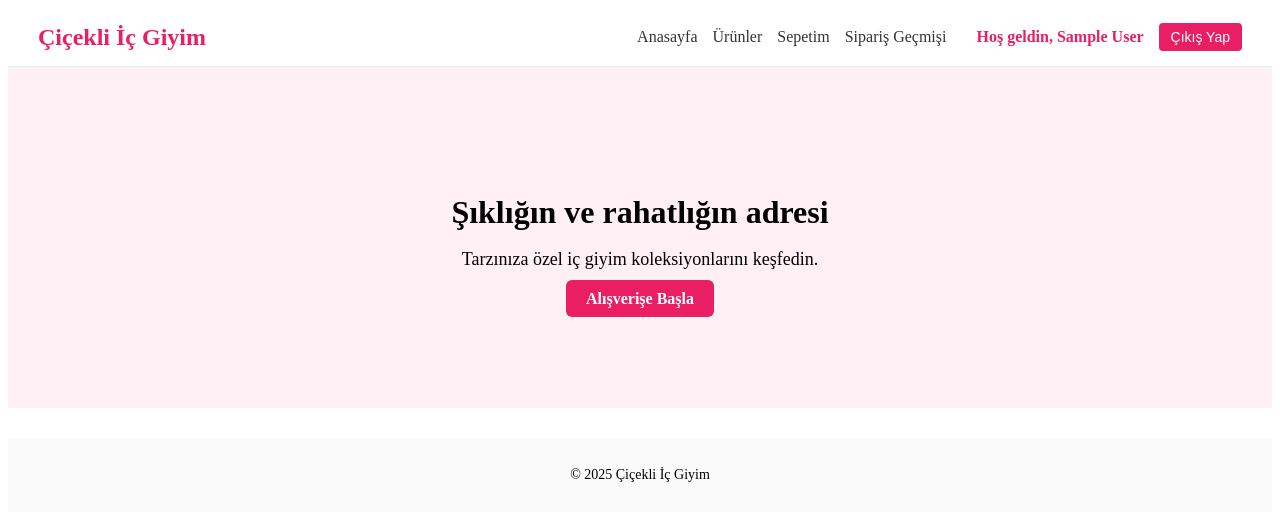
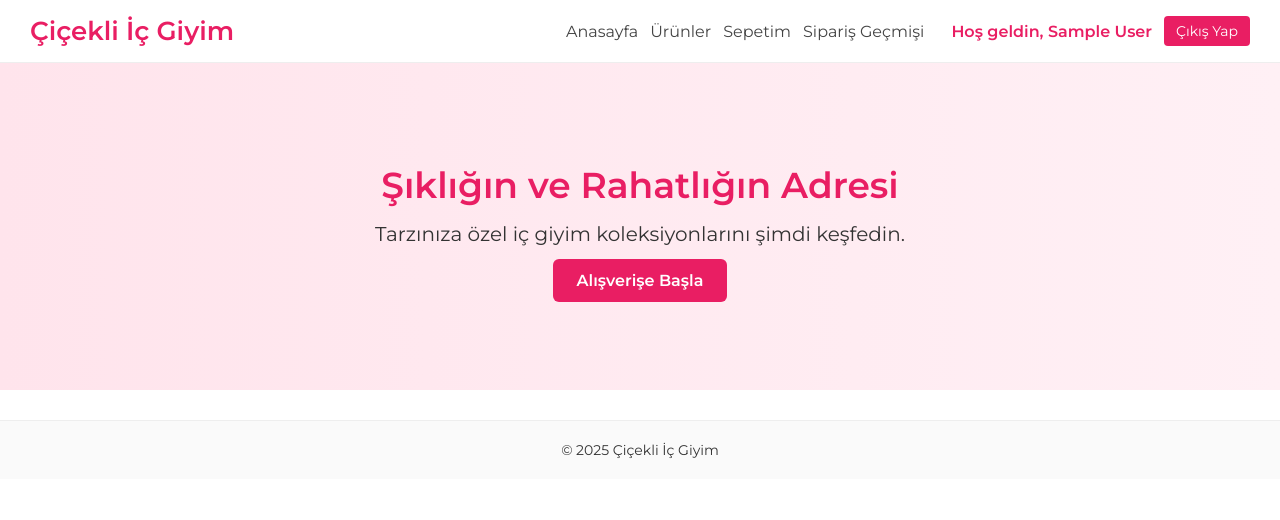
Before and after one commit to Cicekliicgiyim/cicekli-ic-giyim, a plain HTML site: page pages/index.html in a window 1280 px wide. Drawn offline with Linux system fonts and the light colour scheme; files that its build step writes are made by us from their sources; sample sign-in values are in the browser's storage; files whose address does not match are found by name.

Commit message:
index.html ve style.css güncellendi - modern tasarım eklendi

```diff
--- a/pages/index.html
+++ b/pages/index.html
@@ -6,7 +6,20 @@
   <meta name="viewport" content="width=device-width, initial-scale=1.0">
   <link rel="stylesheet" href="css/style.css">
   <script src="js/session.js" defer></script>
+  <link href="https://fonts.googleapis.com/css2?family=Montserrat:wght@400;600&display=swap" rel="stylesheet">
   <style>
+    * {
+      box-sizing: border-box;
+      margin: 0;
+      padding: 0;
+      font-family: 'Montserrat', sans-serif;
+    }
+
+    body {
+      background-color: #fff;
+      color: #333;
+    }
+
     header {
       background-color: #fff;
       display: flex;
@@ -14,28 +27,37 @@
       align-items: center;
       padding: 15px 30px;
       border-bottom: 1px solid #eee;
+      position: sticky;
+      top: 0;
+      z-index: 10;
     }
 
     .logo h1 {
       margin: 0;
-      font-size: 24px;
+      font-size: 26px;
       color: #e91e63;
+      font-weight: 600;
     }
 
     nav {
       display: flex;
       align-items: center;
-      gap: 15px;
+      gap: 12px;
+      flex-wrap: wrap;
     }
 
     nav a {
       text-decoration: none;
-      color: #333;
+      color: #444;
       font-weight: 500;
+      transition: 0.3s;
+    }
+
+    nav a:hover {
+      color: #e91e63;
     }
 
     #greeting {
-      margin-left: 15px;
       font-weight: bold;
       color: #e91e63;
     }
@@ -50,39 +72,68 @@
       border-radius: 4px;
       cursor: pointer;
       font-size: 14px;
+      transition: 0.3s;
+    }
+
+    #logoutBtn:hover,
+    #loginBtn:hover,
+    #registerBtn:hover {
+      background-color: #d2185b;
     }
 
     .hero {
       text-align: center;
       padding: 100px 20px;
-      background-color: #fff0f5;
+      background: linear-gradient(to right, #ffe4ec, #fff0f5);
     }
 
     .hero h2 {
-      font-size: 32px;
-      margin-bottom: 10px;
+      font-size: 36px;
+      margin-bottom: 15px;
+      color: #e91e63;
     }
 
     .hero p {
-      font-size: 18px;
-      margin-bottom: 20px;
+      font-size: 20px;
+      margin-bottom: 25px;
     }
 
     .btn {
       background-color: #e91e63;
       color: white;
-      padding: 10px 20px;
+      padding: 12px 24px;
       border-radius: 6px;
       text-decoration: none;
       font-weight: bold;
+      font-size: 16px;
+      transition: 0.3s;
+    }
+
+    .btn:hover {
+      background-color: #d2185b;
     }
 
     footer {
       text-align: center;
-      padding: 15px;
+      padding: 20px;
       background-color: #fafafa;
       font-size: 14px;
-      margin-top: 30px;
+      border-top: 1px solid #eee;
+    }
+
+    @media screen and (max-width: 600px) {
+      nav {
+        flex-direction: column;
+        align-items: flex-start;
+      }
+
+      .hero h2 {
+        font-size: 28px;
+      }
+
+      .hero p {
+        font-size: 16px;
+      }
     }
   </style>
 </head>
@@ -106,8 +157,8 @@
   <main>
     <section class="hero">
       <div class="container">
-        <h2>Şıklığın ve rahatlığın adresi</h2>
-        <p>Tarzınıza özel iç giyim koleksiyonlarını keşfedin.</p>
+        <h2>Şıklığın ve Rahatlığın Adresi</h2>
+        <p>Tarzınıza özel iç giyim koleksiyonlarını şimdi keşfedin.</p>
         <a href="products.html" class="btn">Alışverişe Başla</a>
       </div>
     </section>
--- a/style.css
+++ b/style.css
@@ -1,3 +1,91 @@
+/* Genel Buton Stili */
+.btn {
+  background-color: #e91e63;
+  color: white;
+  padding: 10px 20px;
+  border-radius: 6px;
+  text-decoration: none;
+  font-weight: bold;
+  transition: background-color 0.3s ease;
+}
+
+.btn:hover {
+  background-color: #c2185b;
+}
+
+/* Header */
+header {
+  background-color: #fff;
+  display: flex;
+  justify-content: space-between;
+  align-items: center;
+  padding: 15px 30px;
+  border-bottom: 1px solid #eee;
+}
+
+.logo h1 {
+  margin: 0;
+  font-size: 24px;
+  color: #e91e63;
+}
+
+nav {
+  display: flex;
+  align-items: center;
+  gap: 15px;
+}
+
+nav a {
+  text-decoration: none;
+  color: #333;
+  font-weight: 500;
+}
+
+#greeting {
+  margin-left: 15px;
+  font-weight: bold;
+  color: #e91e63;
+}
+
+#logoutBtn,
+#loginBtn,
+#registerBtn {
+  background-color: #e91e63;
+  color: white;
+  border: none;
+  padding: 6px 12px;
+  border-radius: 4px;
+  cursor: pointer;
+  font-size: 14px;
+}
+
+/* Hero Section (Anasayfa) */
+.hero {
+  text-align: center;
+  padding: 100px 20px;
+  background-color: #fff0f5;
+}
+
+.hero h2 {
+  font-size: 32px;
+  margin-bottom: 10px;
+}
+
+.hero p {
+  font-size: 18px;
+  margin-bottom: 20px;
+}
+
+/* Footer */
+footer {
+  text-align: center;
+  padding: 15px;
+  background-color: #fafafa;
+  font-size: 14px;
+  margin-top: 30px;
+}
+
+/* Ürünler Sayfası */
 .products {
   padding: 60px 20px;
   background: #fefefe;
```
